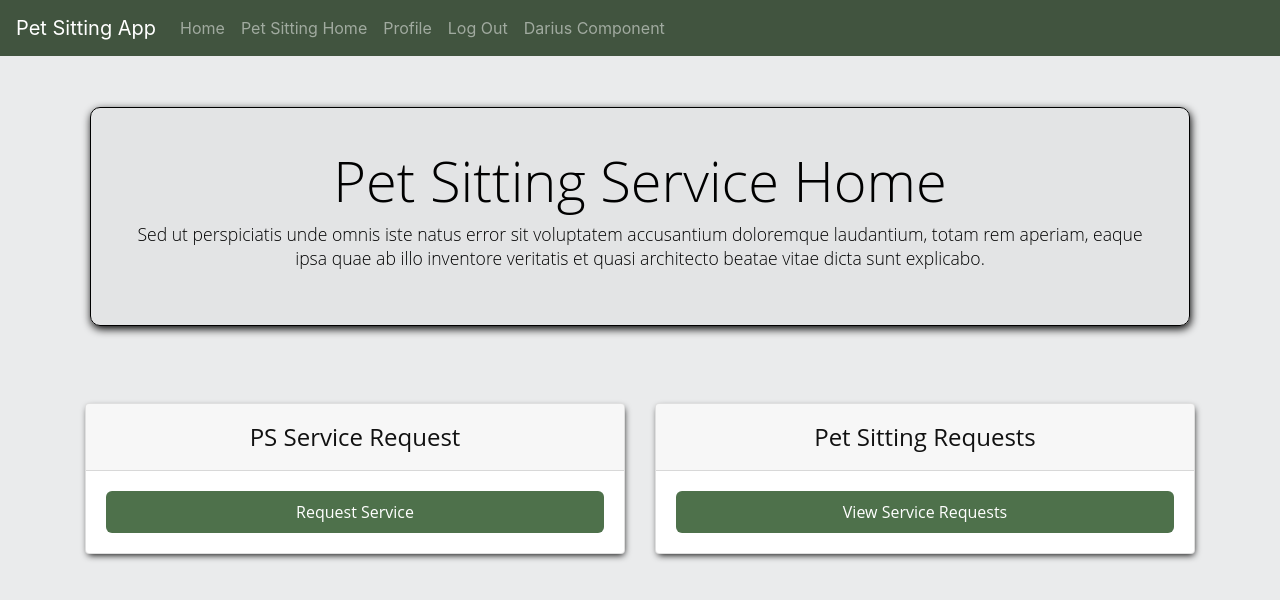
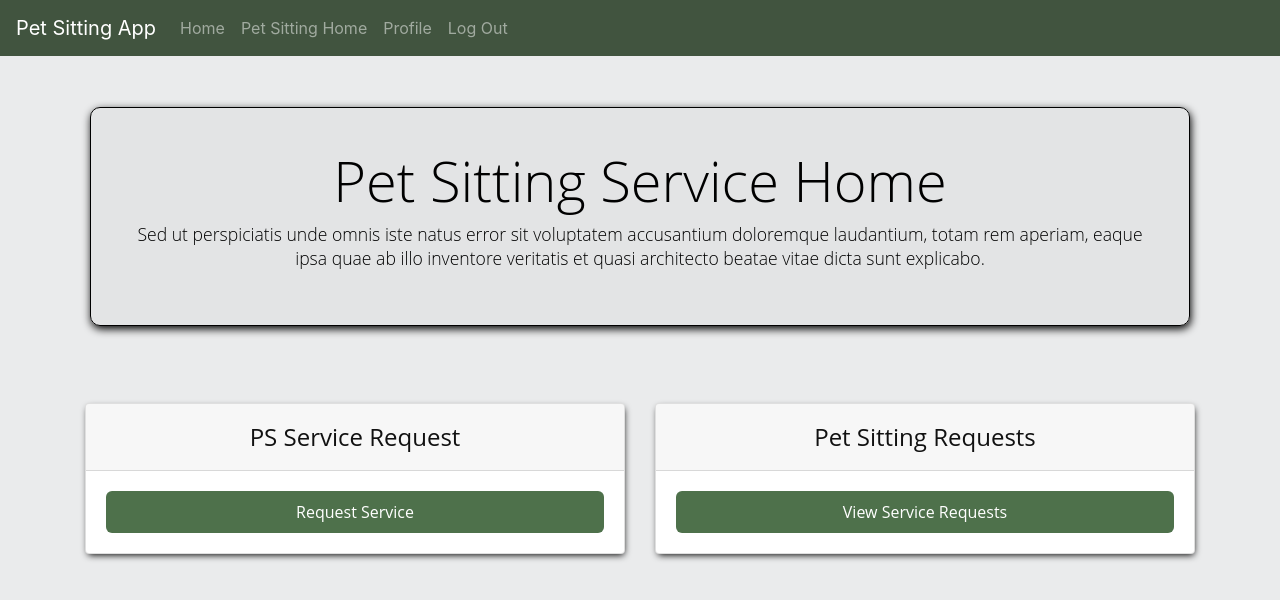
Before and after one commit to katarot/4AMers, an Angular app in the folder front-end/petsitterapp-angular/: page /psHomeComponent in a window 1280 px wide. Shown: the top 600 px of the page. Built offline with nearby package versions, Linux system fonts and the light colour scheme.

Commit message:
Changes navigation and included Darius 'service' listing

```diff
--- a/front-end/petsitterapp-angular/src/app/components/navbar/navbar.component.html
+++ b/front-end/petsitterapp-angular/src/app/components/navbar/navbar.component.html
@@ -23,12 +23,6 @@
           <a class="nav-link" href="/logout">Log Out</a>
       </li>
 
-
-
-      <li class="nav-item" [ngClass]="currentClass">
-          <a class="nav-link" href="/dariusComponent">Darius Component</a>
-      </li>
-
     </ul>
   </div>
 </nav>
--- a/front-end/petsitterapp-angular/src/app/components/pet-sitting-home/pet-sitting-home.component.html
+++ b/front-end/petsitterapp-angular/src/app/components/pet-sitting-home/pet-sitting-home.component.html
@@ -39,7 +39,7 @@
           <h4 class="my-0 font-weight-normal">Pet Sitting Requests</h4>
         </div>
         <div class="card-body">
-          <a class="btn btn-lg btn-block btn-success" href="/srlComponent">View Service Requests</a>
+          <a class="btn btn-lg btn-block btn-success" href="/dariusComponent">View Service Requests</a>
         </div>
       </div>
 
```
